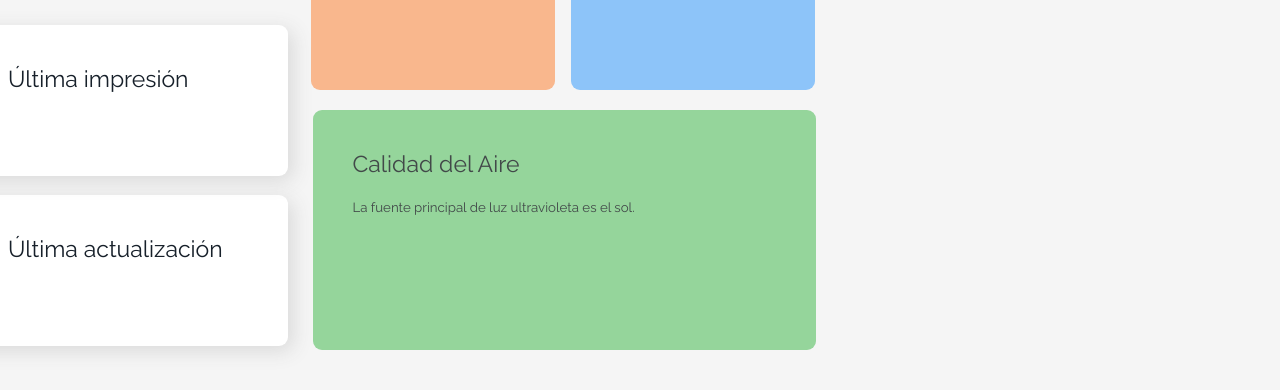
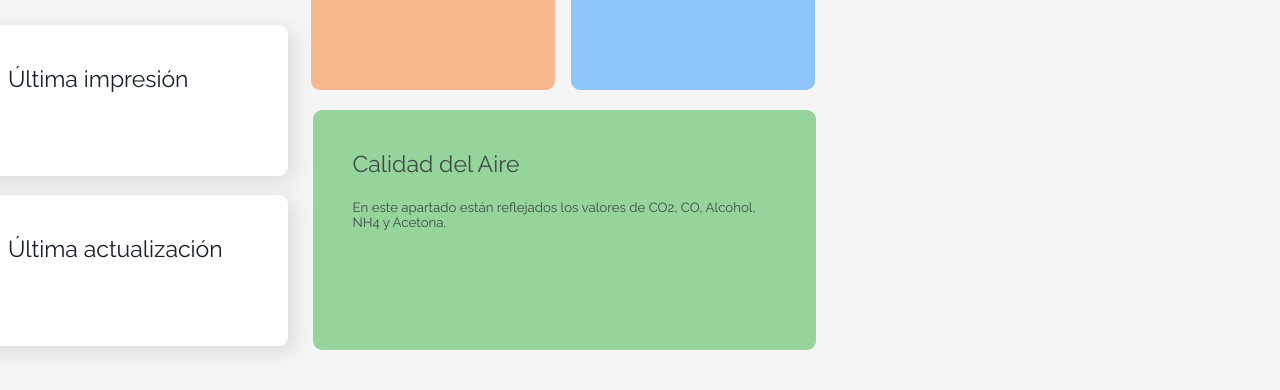
Before and after one commit to fablabcssa/vestidoCSSA.github.io, a plain HTML site: page index.html in a window 1280 px wide. Shown: the part 815-1205 px from the top of the page. Drawn offline with nearby package versions, Linux system fonts and the light colour scheme; no server answers.

Commit message:
Update index.html

```diff
--- a/index.html
+++ b/index.html
@@ -212,7 +212,7 @@
 
                     <div id="valorcalidaddelaire">
                         <h3 id="valoraire1">Calidad del Aire</h3>
-			<h5 id="descripcionaplicacionultra">La fuente principal de luz ultravioleta es el sol.</h5>
+			<h5 id="descripcionaplicacionultra">En este apartado están reflejados los valores de CO2, CO, Alcohol, NH4 y Acetona.</h5>
                         <h5 id="descripcionaire"></h5>
                     </div>
 
```
